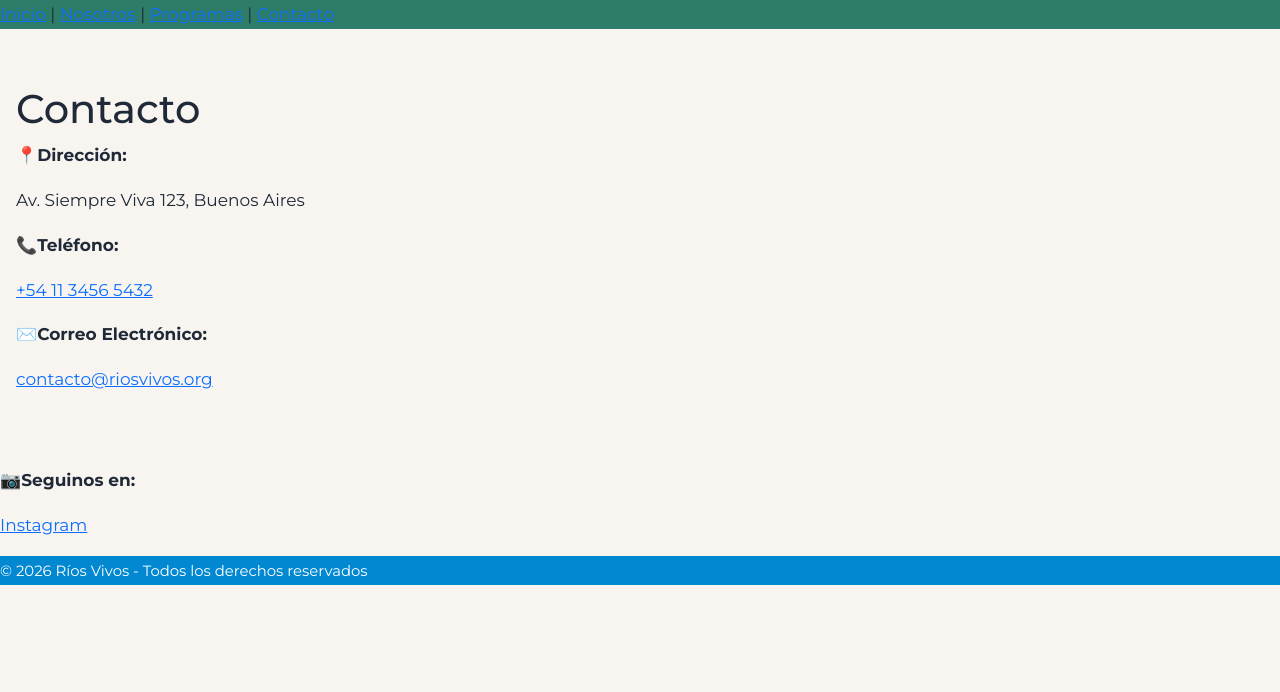
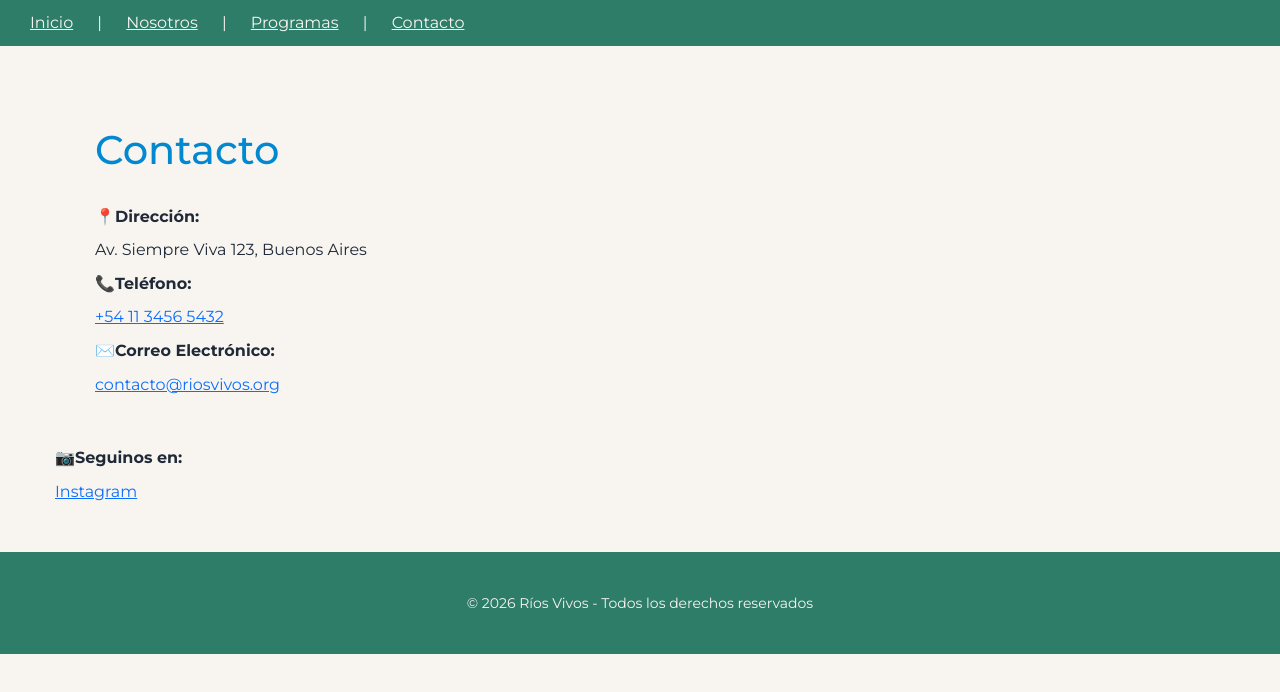
Before and after one commit to lovatti1-commits/Taller-de-lenguajes-de-marcado-y-tecnolog-as-web, a plain HTML site: page contacto.html in a window 1280 px wide. Drawn offline with nearby package versions, Linux system fonts and the light colour scheme.

Commit message:
Actualizo mi parte de CSS

```diff
--- a/CSS/Estilos.css
+++ b/CSS/Estilos.css
@@ -28,9 +28,46 @@ body {
     background-color: var(--beige-fondo);
 }
 
+main{
+    padding: 15px;
+    margin: 25px auto;
+    max-width: 1200px;
+}
+
 /* === Header & Navbar === */
 header {
     background-color: var(--verde-principal);
+    font-family: var(--fuente);
+    color: var(--beige-fondo);
+    padding: 10px;
+}
+
+body {
+    background-color: var(--beige-fondo);
+    color: var(--texto);
+    font-family:var(--fuente);
+    font-size: 16px;
+    line-height: 1.6;
+    margin: 0;
+}
+
+p {
+    line-height: 1.6;
+    font-family: var(--fuente);
+    margin: 8px 0;
+}
+
+h1 {
+    font-family: var(--fuente);
+    font-size: 40px;
+    color: var(--azul-agua);
+    margin-bottom: 30px;
+    line-height: 1.2;
+}
+
+h2 {
+    font-size: 24px;
+    color: var(--texto);
 }
 
 /* Personalización de Bootstrap Navbar */
@@ -41,6 +78,11 @@ header {
 .navbar-brand {
     font-size: 1.8rem;
     font-weight: 700;
+}
+
+nav a{
+    color: var(--beige-fondo);
+    margin: 20px;
 }
 
 /* === Hero === */
@@ -55,8 +97,10 @@ header {
 }
 
 /* === Secciones === */
-section {
-    padding: 3.5rem 1rem;
+section{
+    line-height: 1.4;
+    padding: 15px;
+    margin: 25px;
 }
 
 /* === Cards Bootstrap personalizadas === */
@@ -72,18 +116,25 @@ section {
 }
 
 /* === Footer === */
-footer {
-    background-color: var(--azul-agua);
-    color: white;
+footer{
+    background-color: var(--verde-principal);
+    font-family: var(--fuente);
+    color: var(--beige-fondo);
+    text-align: center;
+    padding: 30px;
+    margin: 0;
 }
 
 /* === Utilidades extras === */
 .btn-warning {
-    background-color: var(--rojo-claro);
-    border-color: var(--rojo-claro);
+    background-color: var(--rojo-accion);
+    border-color: var(--rojo-accion);
 }
 
 .btn-warning:hover {
     background-color: #d93a18;
     border-color: #d93a18;
 }
+a:hover{
+  color: var(--rojo-accion);
+}
```
